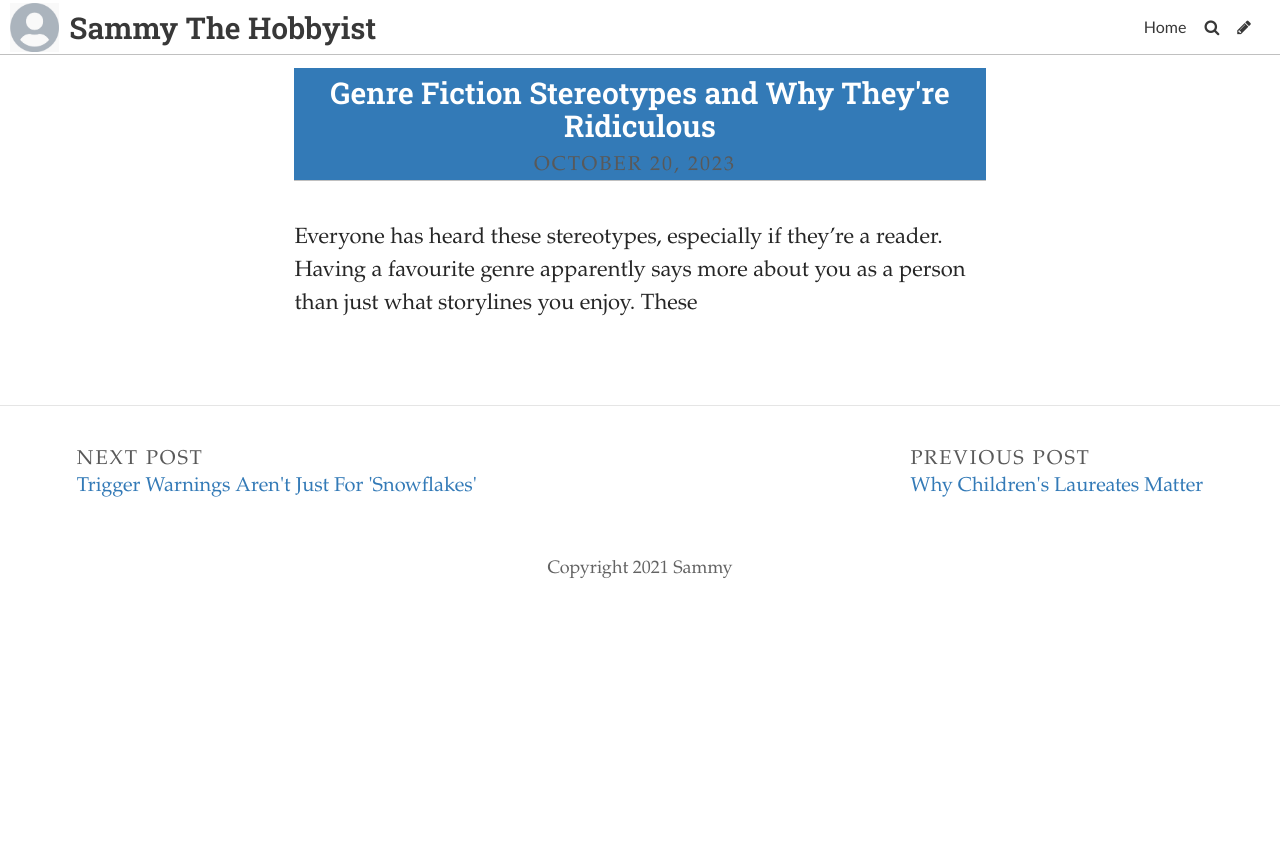
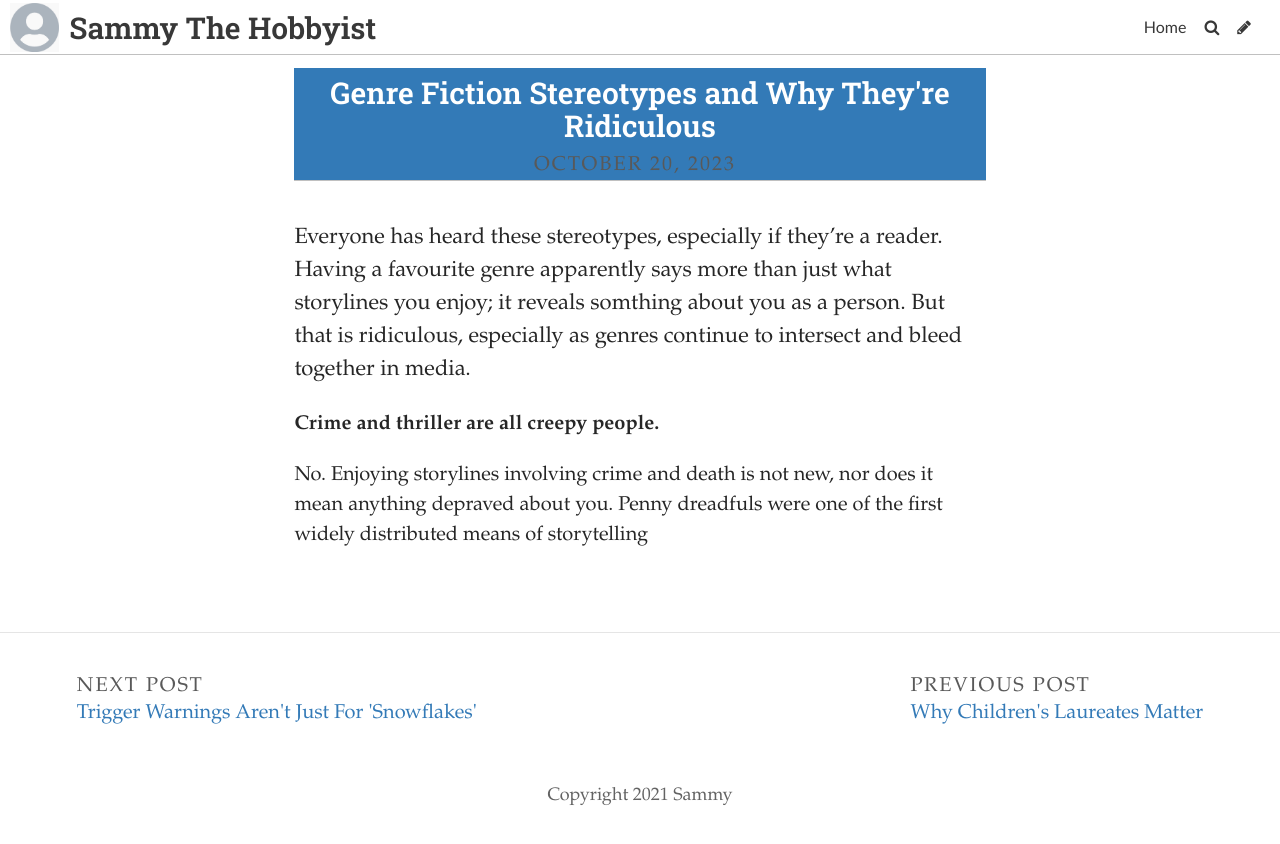
Before and after one commit to SammySpinsAYarn/Blog, a Jekyll site: the page built from _posts/2023-11-18-genre-fiction-stereotypes-and-why-theyre-ridiculous.md, in a window 1280 px wide. Shown: the top 844 px of the page. Built offline with Jekyll 4.4.1, drawn with Linux system fonts in a browser that asks for light colours; some web fonts are replaced.

Commit message:
Update Post “2023-11-18-genre-fiction-stereotypes-and-why-theyre-ridiculous”

```diff
--- a/_posts/2023-11-18-genre-fiction-stereotypes-and-why-theyre-ridiculous.md
+++ b/_posts/2023-11-18-genre-fiction-stereotypes-and-why-theyre-ridiculous.md
@@ -5,4 +5,8 @@ date: 2023-10-20T16:30:56.863Z
 title_color: "#ffffff"
 comments: false
 ---
-E﻿veryone has heard these stereotypes, especially if they're a reader. Having a favourite genre apparently says more about you as a person than just what storylines you enjoy. These
+E﻿veryone has heard these stereotypes, especially if they're a reader. Having a favourite genre apparently says more than just what storylines you enjoy; it reveals somthing about you as a person. But that is ridiculous, especially as genres continue to intersect and bleed together in media.
+
+**C﻿rime and thriller are all creepy people.**
+
+N﻿o. Enjoying storylines involving crime and death is not new, nor does it mean anything depraved about you. Penny dreadfuls were one of the first widely distributed means of storytelling
```
